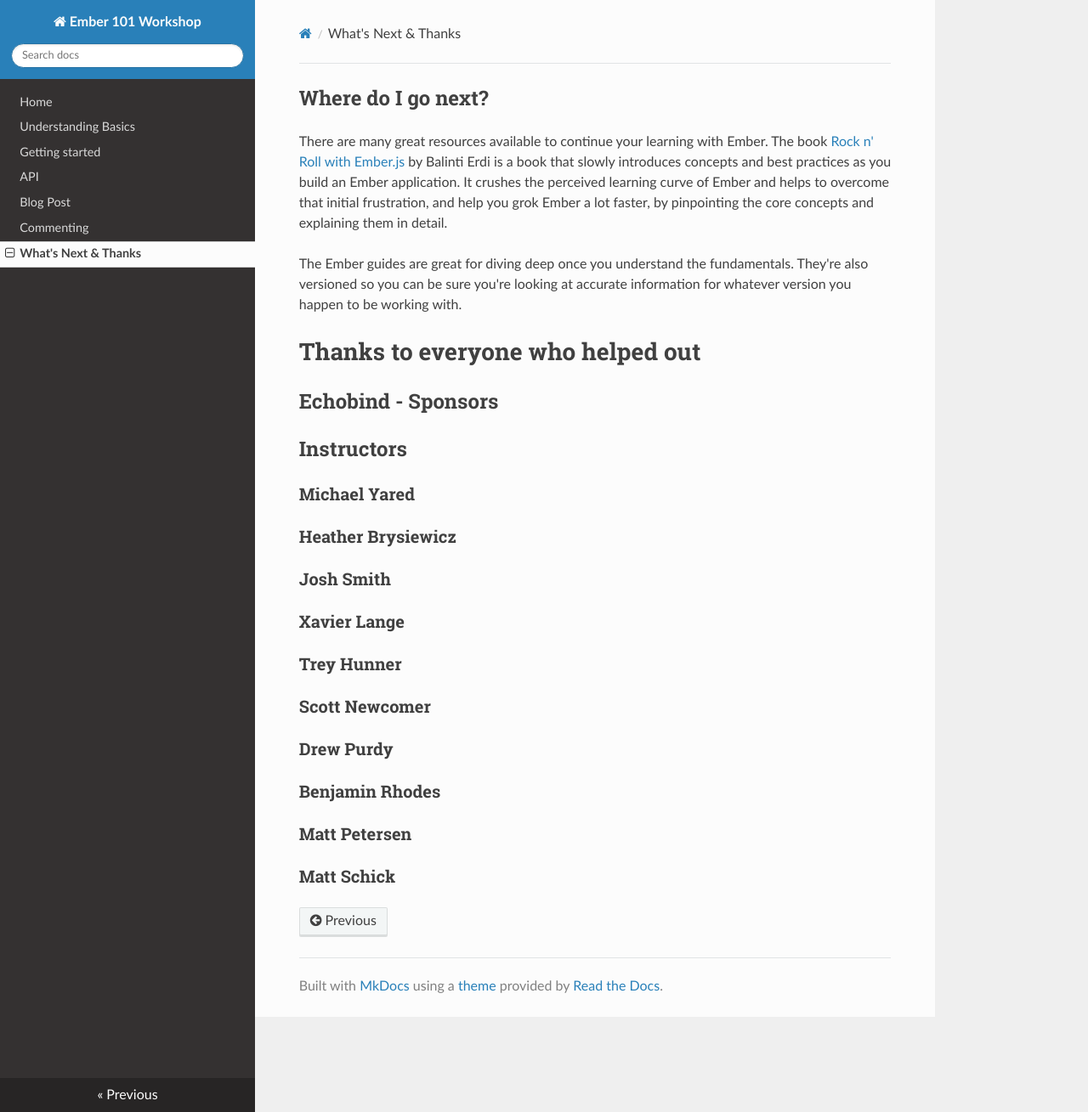
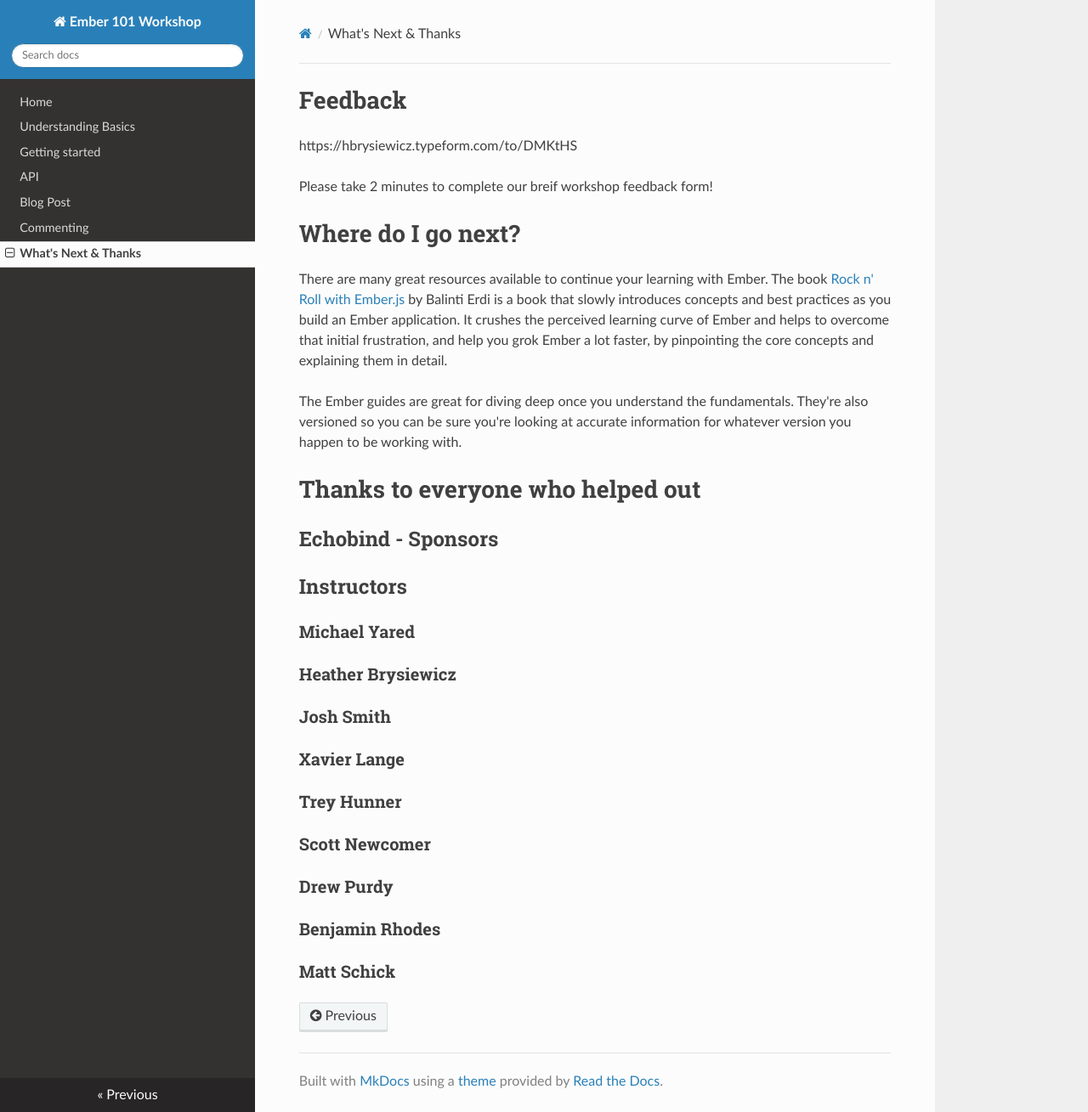
Before and after one commit to sandiego-ember/ember-101, an MkDocs documentation site: the page built from docs/next.md, in a window 1280 px wide and 1309 px high. Shown: the whole window at 85% size. Built offline with MkDocs 1.6.1, drawn with Linux system fonts in a browser that asks for light colours; nearby versions of some CDN libraries; old or Windows-style settings are respelled for this version of MkDocs.

Commit message:
Add event feedback typeform

```diff
--- a/docs/next.md
+++ b/docs/next.md
@@ -1,9 +1,15 @@
-## Where do I go next?
+# Feedback
+
+https://hbrysiewicz.typeform.com/to/DMKtHS
+
+Please take 2 minutes to complete our breif workshop feedback form!
+
+
+# Where do I go next?
 
 There are many great resources available to continue your learning with Ember. The book [Rock n' Roll with Ember.js][rnr-ember] by Balinti Erdi is a book that slowly introduces concepts and best practices as you build an Ember application. It crushes the perceived learning curve of Ember and helps to overcome that initial frustration, and help you grok Ember a lot faster, by pinpointing the core concepts and explaining them in detail.
 
 The Ember guides are great for diving deep once you understand the fundamentals. They're also versioned so you can be sure you're looking at accurate information for whatever version you happen to be working with.
-
 
 # Thanks to everyone who helped out
 
@@ -27,8 +33,6 @@
 
 ### Benjamin Rhodes
 
-### Matt Petersen
-
 ### Matt Schick
 
 [rnr-ember]: http://balinterdi.com/rock-and-roll-with-emberjs/
```
